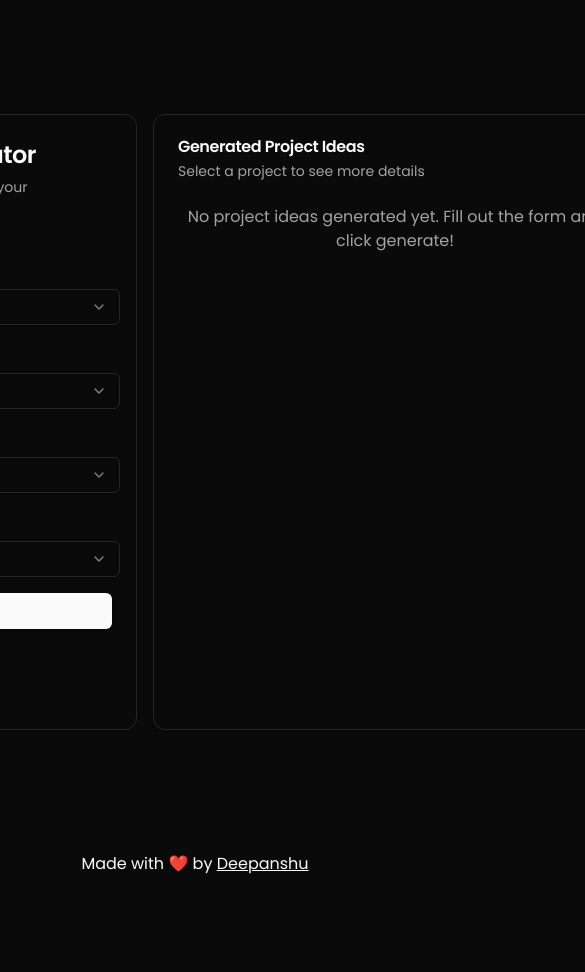
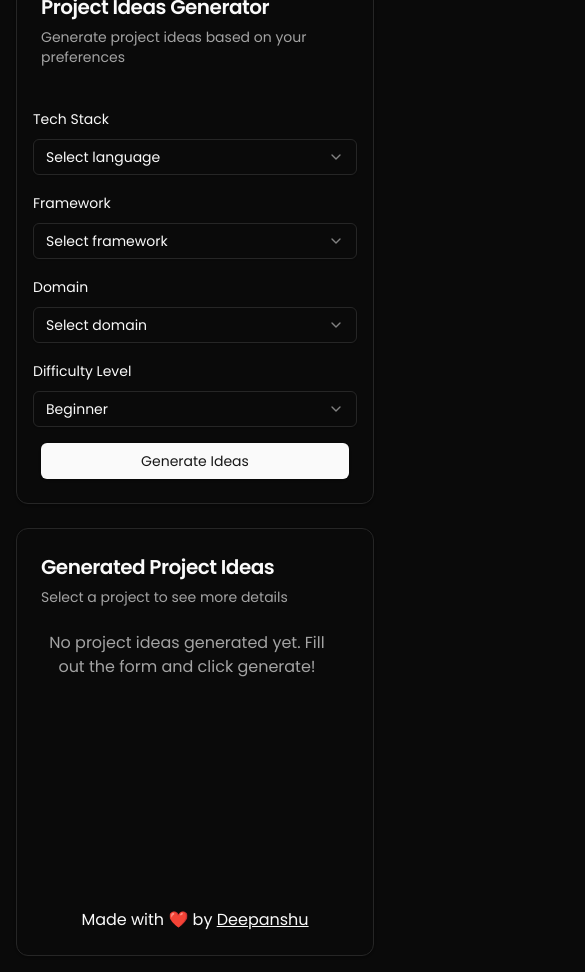
Before and after one commit to DeepanshuMishraa/projectx, a Next.js app: page / in a window 390 px wide. Shown: the top 972 px of the page, 585 px wide, since content can reach past the window. Before the commit the page ends 884 px from the top, so only its background shows below. Built offline with nearby package versions, Linux system fonts and the light colour scheme.

Commit message:
Fix Responsiveness

```diff
--- a/app/page.tsx
+++ b/app/page.tsx
@@ -2,7 +2,7 @@ import MainCard from "@/components/MainCard";
 
 export default function Home() {
   return (
-    <main className="flex items-center  justify-center h-screen">
+    <main className="flex mt-10 items-center  justify-center h-screen">
       <MainCard />
     </main>
   );
--- a/components/Footer.tsx
+++ b/components/Footer.tsx
@@ -2,7 +2,7 @@ import React from "react";
 
 const Footer = () => {
   return (
-    <div className="w-full items-center p-2 text-center">
+    <div className="w-full items-center mt-4 sticky p-2 text-center">
       <p className="text-md">
         Made with ❤️ by{" "}
         <a
--- a/components/MainCard.tsx
+++ b/components/MainCard.tsx
@@ -39,7 +39,6 @@ const frameworks = [
   { value: "flutter", label: "Flutter" },
   { value: "reactnative", label: "React Native" },
 ];
-
 
 type FormValues = {
   techStack: string;
@@ -90,10 +89,12 @@ const ProjectGeneratorCard = () => {
   };
 
   return (
-    <div className="flex gap-4">
-      <Card className="w-[400px]">
+    <div className="container mx-auto p-4">
+      <div className="grid grid-cols-1 lg:grid-cols-2 gap-6">
+        {/* Generator Form Card */}
+        <Card className="w-full">
           <CardHeader className="space-y-1.5">
-          <CardTitle className="text-2xl font-semibold tracking-tight">
+            <CardTitle className="text-xl md:text-2xl font-semibold tracking-tight">
               Project Ideas Generator
             </CardTitle>
             <CardDescription className="text-sm text-muted-foreground">
@@ -135,8 +136,6 @@ const ProjectGeneratorCard = () => {
                       </FormItem>
                     )}
                   />
-
-                {/* Framework */}
                   <FormField
                     control={form.control}
                     name="framework"
@@ -169,8 +168,6 @@ const ProjectGeneratorCard = () => {
                       </FormItem>
                     )}
                   />
-
-                {/* Domain */}
                   <FormField
                     control={form.control}
                     name="domain"
@@ -200,8 +197,6 @@ const ProjectGeneratorCard = () => {
                       </FormItem>
                     )}
                   />
-
-                {/* Difficulty */}
                   <FormField
                     control={form.control}
                     name="difficulty"
@@ -234,7 +229,7 @@ const ProjectGeneratorCard = () => {
               <CardFooter>
                 <Button type="submit" className="w-full">
                   {isLoading ? (
-                  <Loader2 className="animate-spin" />
+                    <Loader2 className="mr-2 h-4 w-4 animate-spin" />
                   ) : (
                     "Generate Ideas"
                   )}
@@ -243,17 +238,15 @@ const ProjectGeneratorCard = () => {
             </form>
           </Form>
         </Card>
-
-      {/* Results Card */}
-      <Card className="w-[500px]">
+        <Card className="w-full">
           <CardHeader>
-          <CardTitle>Generated Project Ideas</CardTitle>
+            <CardTitle className="text-xl md:text-2xl">Generated Project Ideas</CardTitle>
             <CardDescription>
               Select a project to see more details
             </CardDescription>
           </CardHeader>
           <CardContent>
-          <ScrollArea className="h-[500px] pr-4">
+            <ScrollArea className="h-[300px] md:h-[500px] pr-4">
               <div className="space-y-4">
                 {projectIdeas.map((idea, index) => (
                   <Card key={index} className="p-4">
@@ -278,6 +271,7 @@ const ProjectGeneratorCard = () => {
           </CardContent>
         </Card>
       </div>
+    </div>
   );
 };
 
```
Lines whose indentation alone changed are shown as unchanged.
